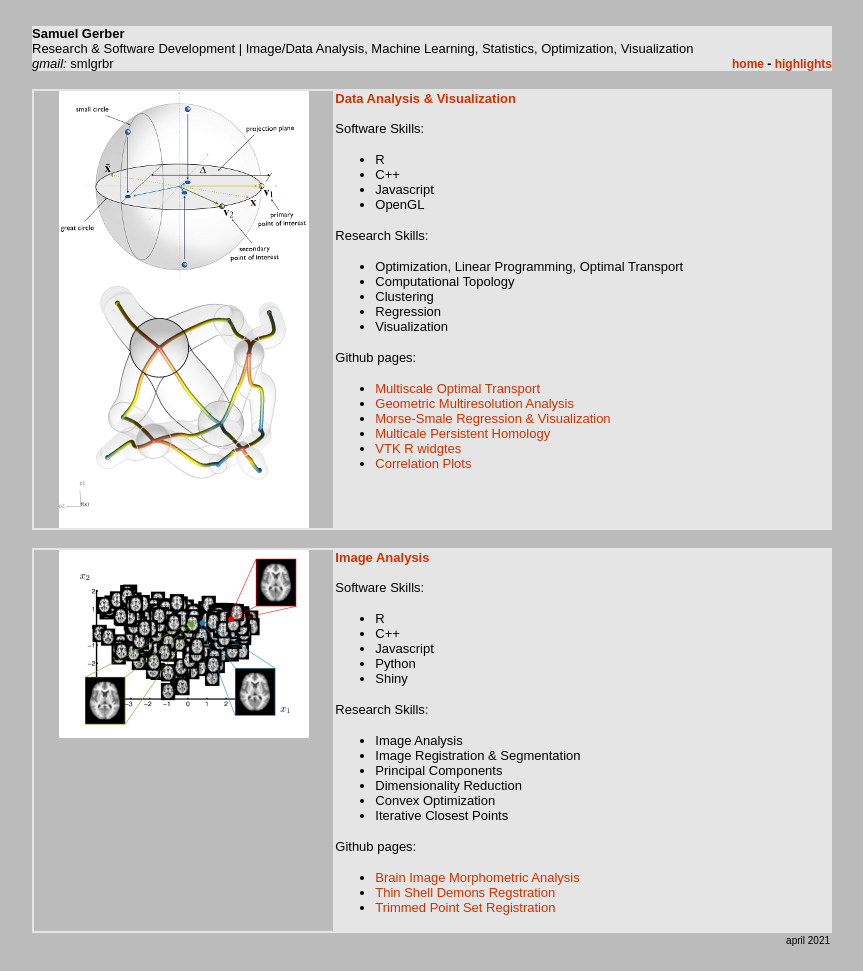
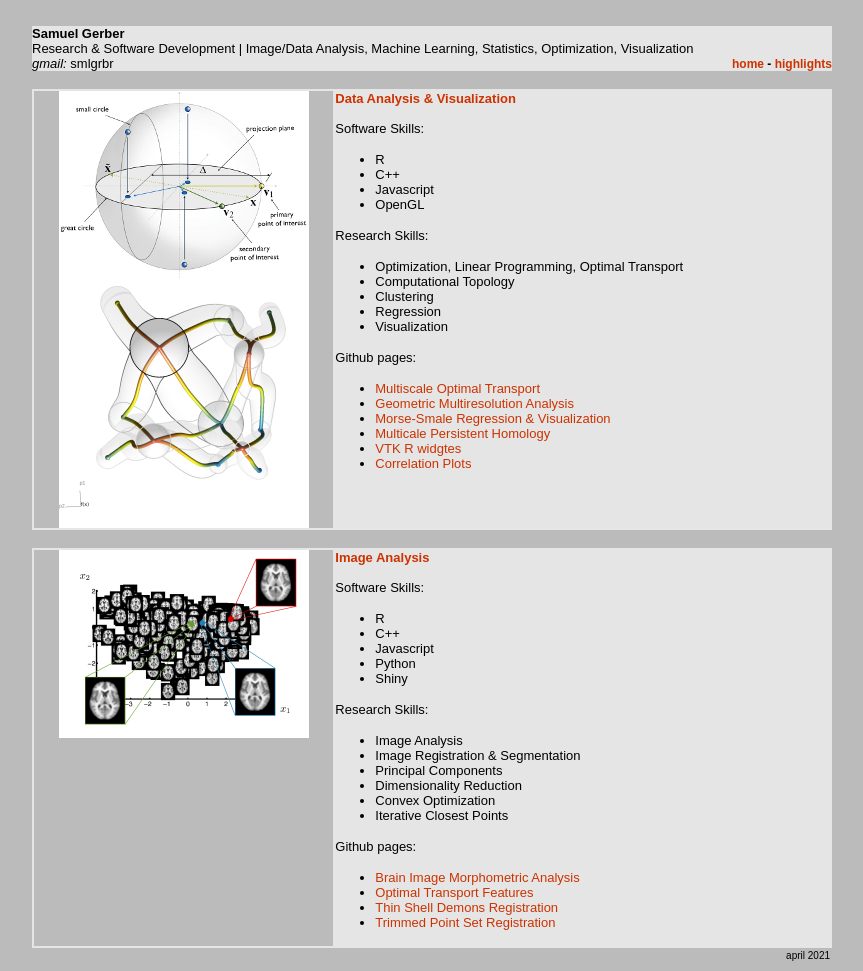
Before and after one commit to samuelgerber/samuelgerber.github.io, a plain HTML site: page highlights.html in a window 1280 px wide. Shown: the whole page, without its empty margins (208-1071 px from the left). Drawn offline with Linux system fonts and the light colour scheme.

Commit message:
Type fix

```diff
--- a/highlights.html
+++ b/highlights.html
@@ -108,7 +108,8 @@
      </p>
        <ul>
          <li class="text"><a href="https://github.com/samuelgerber/utm">Brain Image Morphometric Analysis <a></li>
-         <li class="text"><a href="https://github.com/samuelgerber/ITKThinShellDemons">Thin Shell Demons Regstration<a></li>
+         <li class="text"><a href="https://github.com/samuelgerber/OTFeatures">Optimal Transport Features<a></li>
+         <li class="text"><a href="https://github.com/samuelgerber/ITKThinShellDemons">Thin Shell Demons Registration<a></li>
          <li class="text"><a href="https://github.com/InsightSoftwareConsortium/ITKTrimmedPointSetRegistration">
              Trimmed Point Set Registration<a></li>
        </ul>
```
